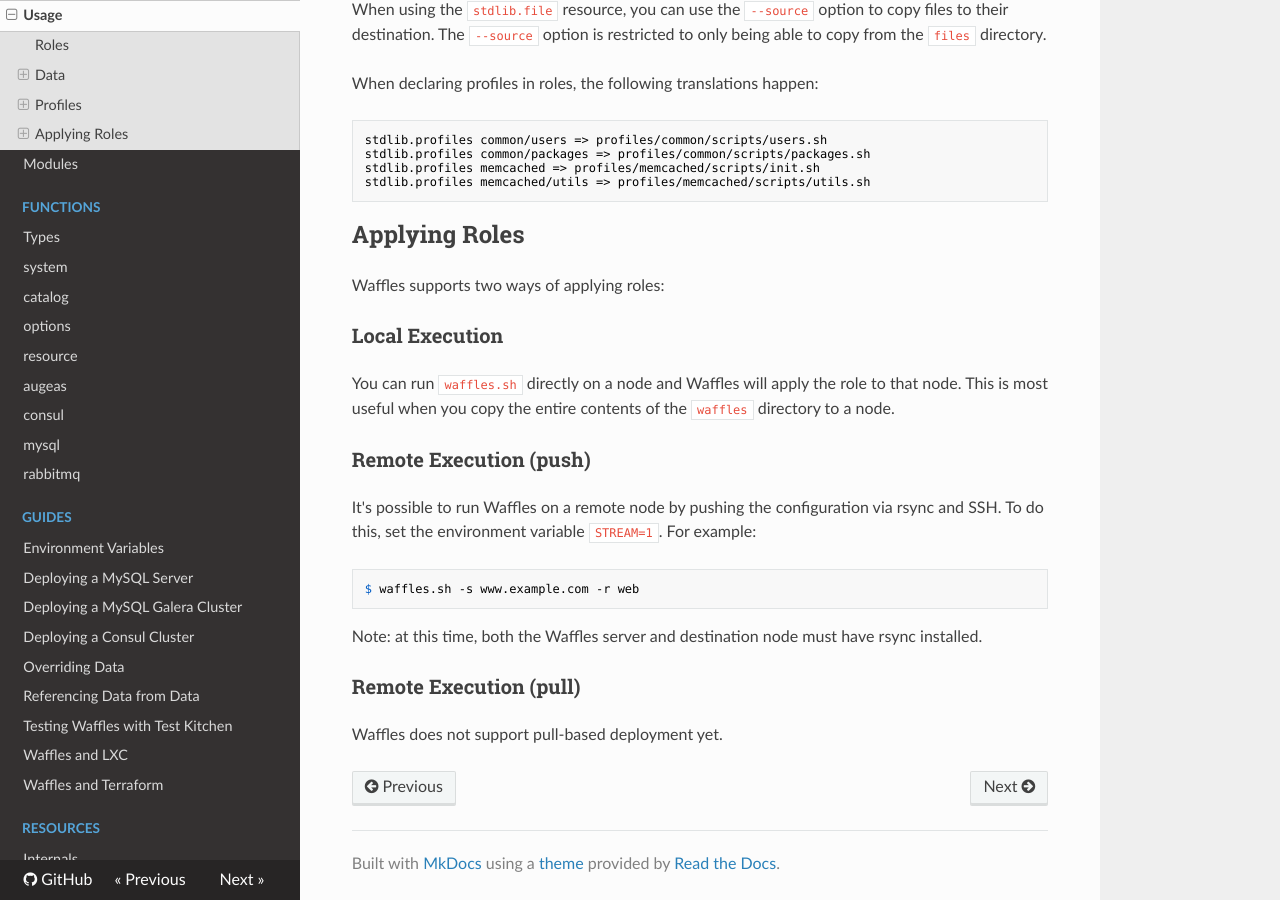
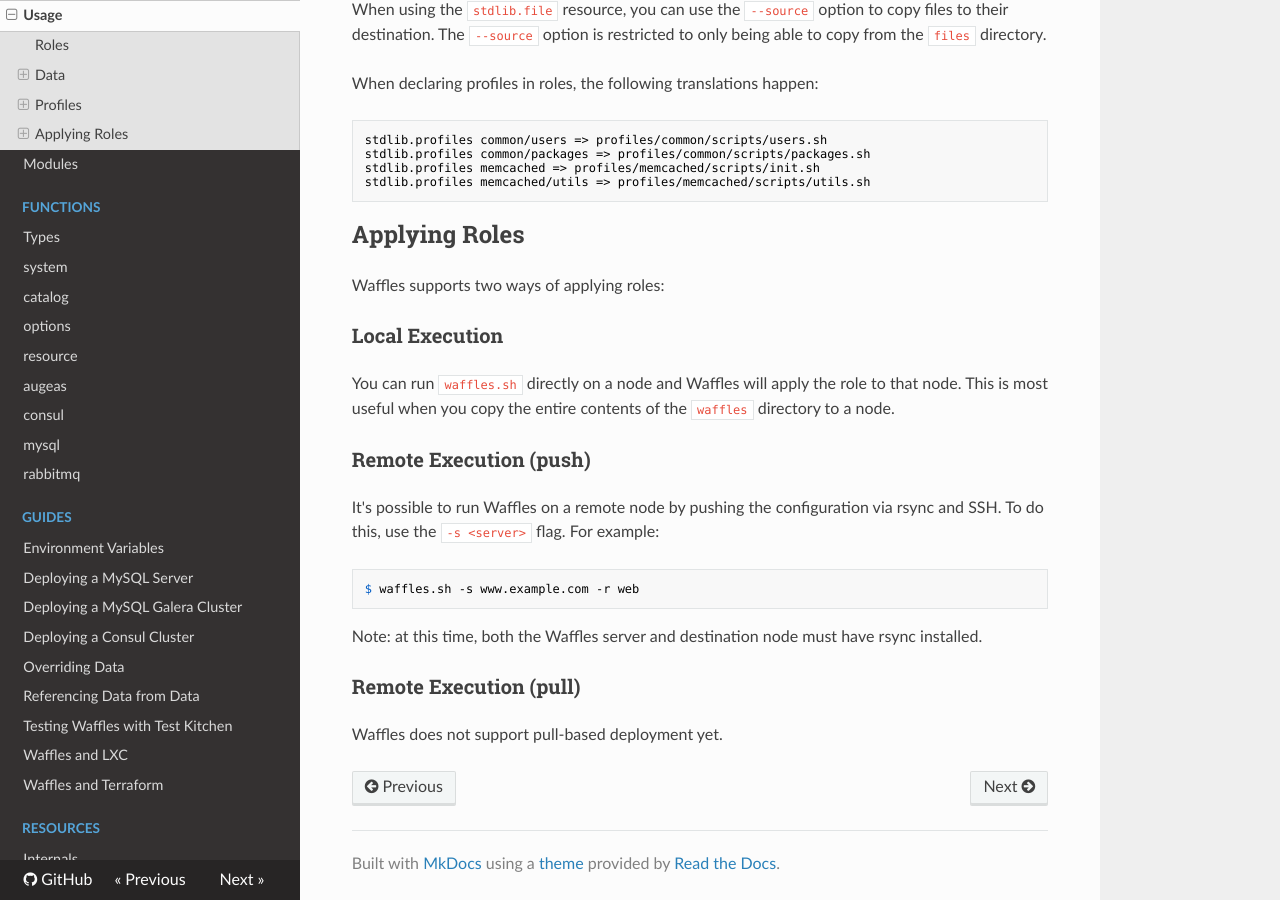
Before and after one commit to wffls/waffles, an MkDocs documentation site: the page built from docs/usage.md, in a window 1280 px wide and 900 px high, scrolled down 3485 px. Built offline with MkDocs 1.6.1, drawn with Linux system fonts in a browser that asks for light colours; nearby versions of some CDN libraries; old or Windows-style settings are respelled for this version of MkDocs.

Commit message:
Update usage.md
`STREAM` is no longer used.

````diff
--- a/docs/usage.md
+++ b/docs/usage.md
@@ -170,7 +170,7 @@
 
 ### Remote Execution (push)
 
-It's possible to run Waffles on a remote node by pushing the configuration via rsync and SSH. To do this, set the environment variable `STREAM=1`. For example:
+It's possible to run Waffles on a remote node by pushing the configuration via rsync and SSH. To do this, use the `-s <server>` flag. For example:
 
 ```shell
 $ waffles.sh -s www.example.com -r web
````
